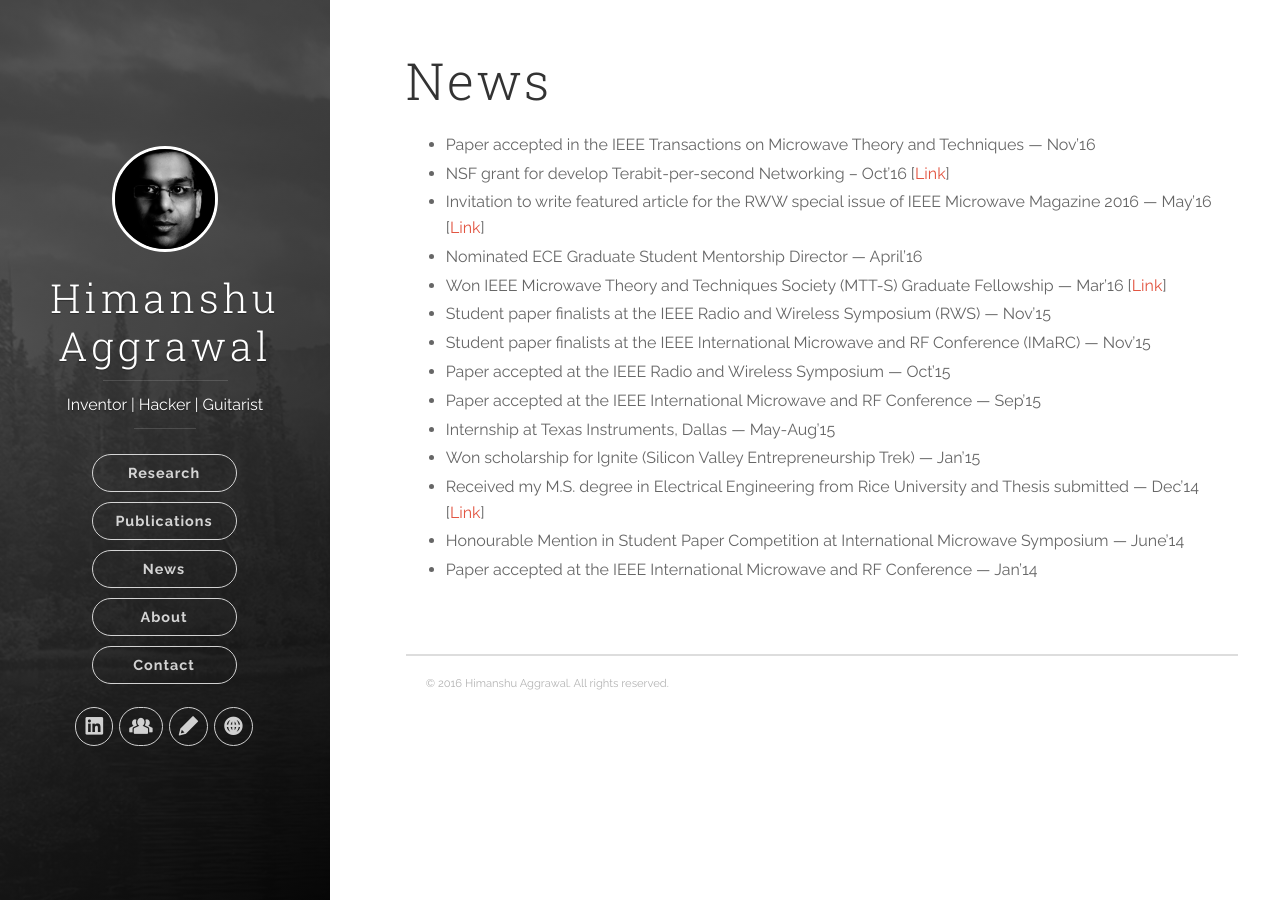
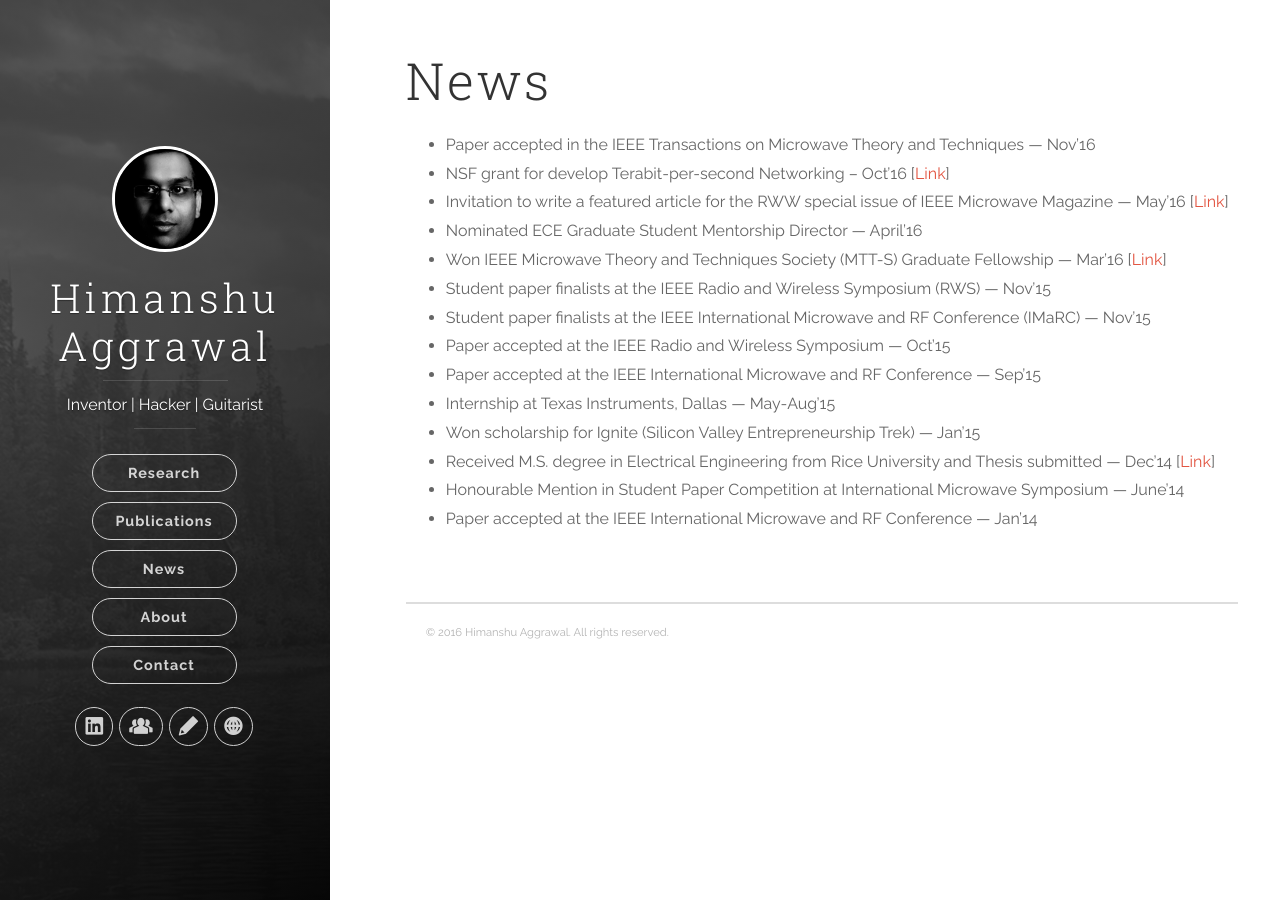
Before and after one commit to ahimanshu13/ahimanshu13.github.io, a Jekyll site: the page built from news/index.md, in a window 1280 px wide. Built offline with Jekyll 4.4.1, drawn with Linux system fonts in a browser that asks for light colours; nearby versions of some CDN libraries.

Commit message:
Updated News

```diff
--- a/news/index.md
+++ b/news/index.md
@@ -6,7 +6,7 @@ published: true
 
 - Paper accepted in the IEEE Transactions on Microwave Theory and Techniques --- Nov'16
 - NSF grant for develop Terabit-per-second Networking – Oct’16 [[Link](http://news.rice.edu/2016/10/11/marconi-inspires-rice-university-design-for-1-terabit-wireless-2/){:target="_blank"}]
-- Invitation to write featured article for the RWW special issue of IEEE Microwave Magazine 2016 --- May'16 [[Link](https://www.ece.rice.edu/news/2016_11AB/){:target="_blank"}]
+- Invitation to write a featured article for the RWW special issue of IEEE Microwave Magazine --- May'16 [[Link](https://www.ece.rice.edu/news/2016_11AB/){:target="_blank"}]
 - Nominated ECE Graduate Student Mentorship Director ---  April'16
 - Won IEEE Microwave Theory and Techniques Society (MTT-S) Graduate Fellowship --- Mar'16 [[Link](http://www.ece.rice.edu/Content.aspx?id=2147484532){:target="_blank"}]
 - Student paper finalists at the IEEE Radio and Wireless Symposium (RWS) --- Nov'15
@@ -15,6 +15,6 @@ published: true
 - Paper accepted at the IEEE International Microwave and RF Conference --- Sep'15
 - Internship at Texas Instruments, Dallas  --- May-Aug'15
 - Won scholarship for Ignite (Silicon Valley Entrepreneurship Trek) --- Jan'15
-- Received my M.S. degree in Electrical Engineering from Rice University and Thesis submitted --- Dec'14 [[Link](https://scholarship.rice.edu/handle/1911/87740){:target="_blank"}]
+- Received M.S. degree in Electrical Engineering from Rice University and Thesis submitted --- Dec'14 [[Link](https://scholarship.rice.edu/handle/1911/87740){:target="_blank"}]
 - Honourable Mention in Student Paper Competition at International Microwave Symposium --- June'14
 - Paper accepted at the IEEE International Microwave and RF Conference --- Jan'14
```
